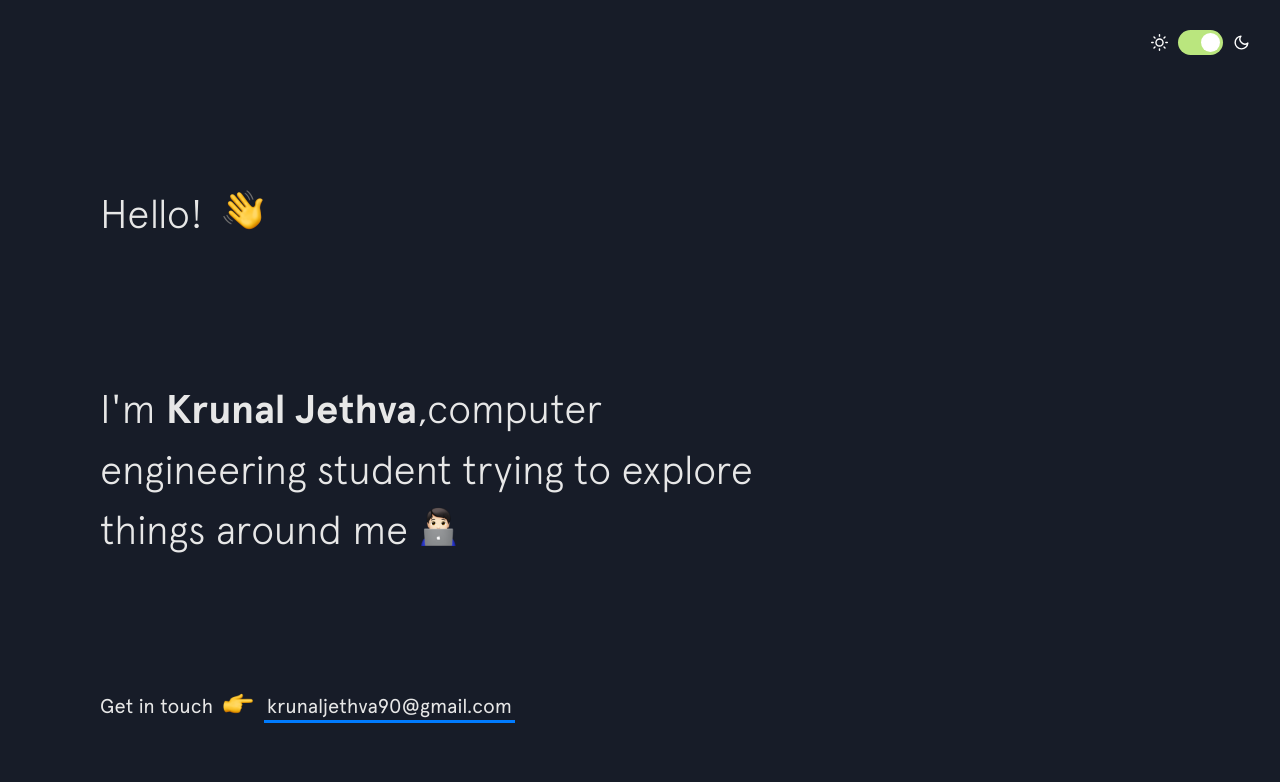
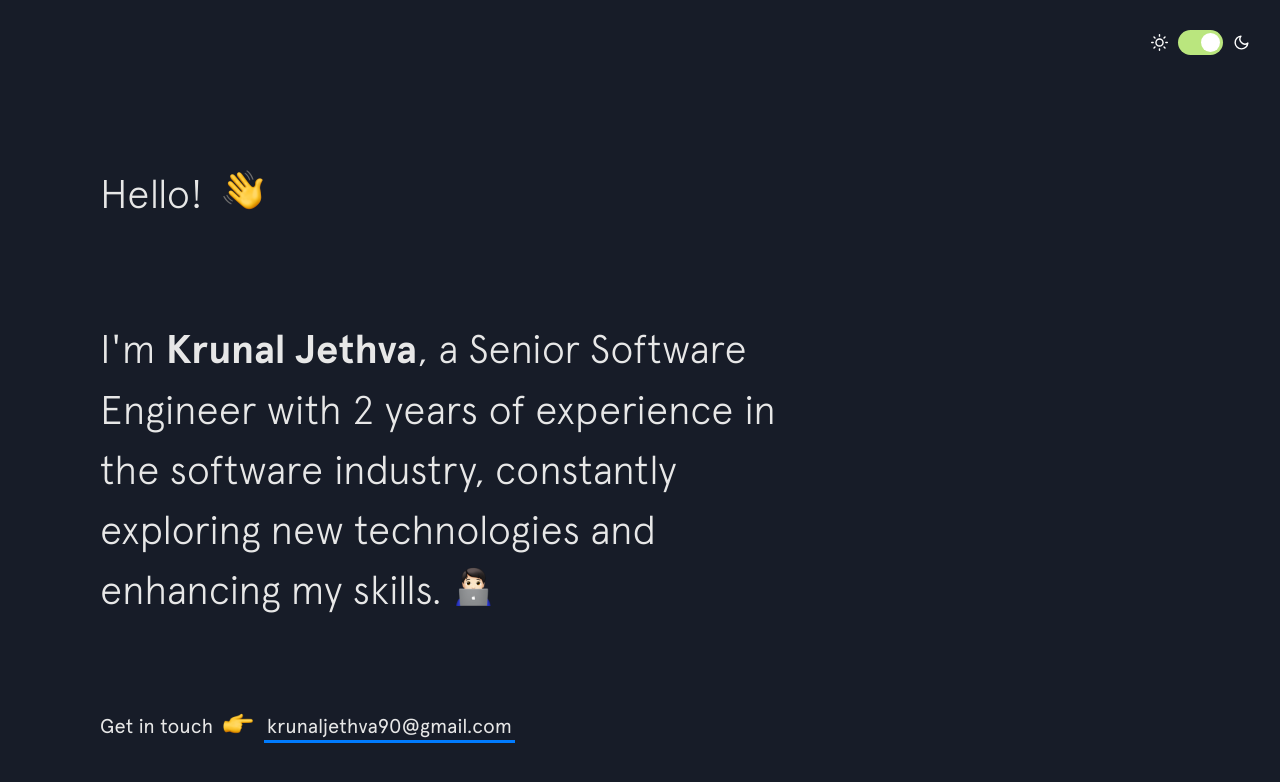
Before and after one commit to krunal-ctrl/krunal-ctrl.github.io, a Jekyll site: the page built from index.html, in a window 1280 px wide and 900 px high. Shown: the top 782 px of the window. Built offline with Jekyll 4.4.1, drawn with Linux system fonts in a browser that asks for light colours; nearby versions of some CDN libraries.

Commit message:
Update intro.html

```diff
--- a/_includes/intro.html
+++ b/_includes/intro.html
@@ -5,8 +5,7 @@
   </h1>
 
   <h2 class="intro__tagline">
-    I'm <span class="name">Krunal Jethva</span>,computer engineering student
-    trying to explore things around me
+    I'm <span class="name">Krunal Jethva</span>, a Senior Software Engineer with 2 years of experience in the software industry, constantly exploring new technologies and enhancing my skills.
     <span class="emoji technologist"></span>
   </h2>
 
```
